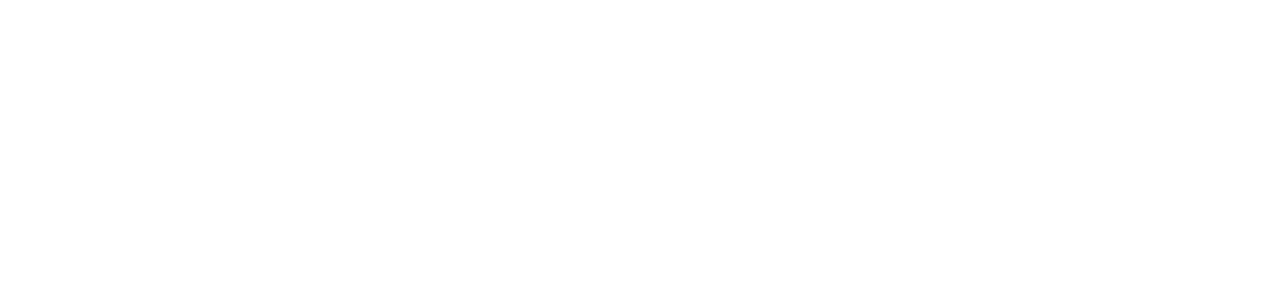
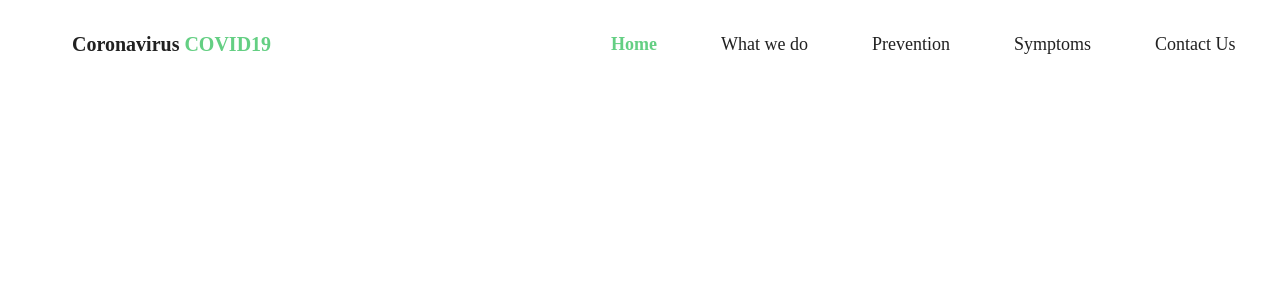
Before and after one commit to rawand1998/nadsoft-Coronavirus, a React (Create React App) app: page / in a window 1280 px wide. Shown: the top 300 px of the page. Built offline with nearby package versions, Linux system fonts and the light colour scheme.

Commit message:
navbar component

```diff
--- a/package.json
+++ b/package.json
@@ -8,6 +8,7 @@
     "@testing-library/user-event": "^13.5.0",
     "react": "^18.2.0",
     "react-dom": "^18.2.0",
+    "react-icons": "^4.6.0",
     "react-scripts": "5.0.1",
     "web-vitals": "^2.1.4"
   },
--- a/src/App.js
+++ b/src/App.js
@@ -1,9 +1,10 @@
+import NavBar from './Components/Navbar';
 import './styling/index'
 
 function App() {
   return (
-    <div className="App">
-
+    <div>
+     <NavBar/>
     </div>
   );
 }
--- a/src/Components/Navbar.jsx
+++ b/src/Components/Navbar.jsx
@@ -0,0 +1,76 @@
+import React, { useState, useRef, useEffect } from "react";
+import { AiOutlineMenu } from "react-icons/ai";
+function NavBar() {
+  const [scrolled, setScrolled] = useState(false);
+  const menuRef = useRef(null);
+  const removeShadw = useRef(null);
+  const [toggle, setToggle] = useState(false);
+  useEffect(() => {
+    const onScroll = () => {
+      if (window.scrollY > 80) {
+        setScrolled(true);
+      } else {
+        setScrolled(false);
+      }
+    };
+
+    window.addEventListener("scroll", onScroll);
+
+    return () => window.removeEventListener("scroll", onScroll);
+  }, []);
+
+  const toggleMenu = () => {
+    menuRef.current.classList.toggle("show__menu");
+    setToggle(true);
+  };
+  const hide_menu = () => {
+    console.log("hi");
+    removeShadw.current.classList.remove("show__menu");
+  };
+  return (
+    <div
+      className={scrolled ? "navbar_container scrolled" : "navbar_container"}
+    >
+      <div className="logo">
+        <span>
+          Coronavirus <span> COVID19</span>
+        </span>
+      </div>
+      <div className="menu" ref={menuRef}>
+        <nav>
+          <li>
+            <a href="" onClick={hide_menu} className="active">
+              {" "}
+              Home
+            </a>
+          </li>
+          <li>
+            <a href="" onClick={hide_menu}>
+              What we do
+            </a>
+          </li>
+          <li>
+            <a href="" onClick={hide_menu}>
+              Prevention
+            </a>
+          </li>
+          <li>
+            <a href="" onClick={hide_menu}>
+              Symptoms
+            </a>
+          </li>
+          <li>
+            <a href="" onClick={hide_menu}>
+              Contact Us
+            </a>
+          </li>
+        </nav>
+      </div>
+      <span className="mobile__menu">
+        <AiOutlineMenu onClick={toggleMenu} className="AiOutlineMenu" />
+      </span>
+    </div>
+  );
+}
+
+export default NavBar;
--- a/src/styling/navbar.css
+++ b/src/styling/navbar.css
@@ -0,0 +1,142 @@
+.navbar_container {
+    display: flex;
+    justify-content: space-between;
+    background-color: transparent;
+    align-items: center;
+    padding-left: 5%;
+    width: 95%;
+    position: fixed;
+    padding-top: 25px;
+  }
+  .logo span {
+    font-weight: 600;
+    color: #212121;
+    font-size: 20px;
+  }
+  .logo span > span {
+    color: #64cf83;
+  }
+  .scrolled {
+    background-color: #fff;
+    box-shadow: 1px 1px 1px 1px rgba(217, 217, 217, 0.1);
+    z-index: 100000;
+    height: 80px;
+    display: flex;
+    padding:20px 80px;
+    align-items: center;
+  }
+  .scrolled nav li a {
+    color: #212121 !important;
+  }
+  .scrolled .contact_btn {
+    background-color: #212121;
+    color: #fff;
+    border: 1px solid #ffff;
+  }
+  .scrolled .logo span {
+    color: #212121;
+  }
+  .scrolled .menu .icons a {
+    background-color: #fff;
+    color: #212121;
+    border: 1px solid #212121;
+  }
+  .menu {
+    display: flex;
+    gap: 2rem;
+    align-items: center;
+    justify-content: center;
+    width: 60%;
+  }
+  .menu nav {
+    display: flex;
+    color: #fff;
+    list-style: none;
+    gap: 4rem;
+  }
+  .menu nav li a {
+    text-decoration: none;
+    color: #212121;
+    font-size: 18px;
+    cursor: pointer;
+  }
+  .menu nav li a.active {
+    color: #64cf83;
+    font-weight: bold;
+  }
+  .menu nav li a.active:hover {
+    color: #212121;
+  }
+  nav li a:hover {
+    color: #64cf83;
+  }
+  .menu .icons {
+    display: flex;
+    gap: 0.5rem;
+    align-items: center;
+  }
+  .menu .icons a {
+    width: 25px;
+    height: 25px;
+    color: #212121;
+    border: 1px solid rgba(255, 255, 255, 0.5);
+    border-radius: 50%;
+    padding: 5px;
+
+    display: flex;
+    align-items: center;
+    justify-content: center;
+  }
+  .menu .icons a:hover {
+    color: #64cf83;
+  }
+  .contact_btn {
+    border: 1px solid #212121;
+    border-radius: 5px;
+    font-weight: 600;
+    font-size: 1rem;
+    color: #212121;
+    background-color: transparent;
+    transition: 0.3s ease-in-out;
+    padding: 10px 18px;
+    font-size: 18px;
+    cursor: pointer;
+    margin: 15px 0px;
+  }
+  .contact_btn:hover {
+    color: #64cf83;
+  }
+  .mobile__menu {
+    display: none;
+  }
+
+  @media only screen and (max-width: 768px) {
+    .mobile__menu {
+      display: block;
+    }
+    .menu {
+      display: none;
+    }
+    .AiOutlineMenu {
+      color: #64cf83;
+      font-size: 28px;
+      cursor: pointer;
+    }
+    .show__menu {
+      display: flex !important;
+      position: fixed;
+      top: 0;
+      right: 0;
+      width: 100%;
+      height: 100%;
+      z-index: 99;
+      display: none;
+      line-height: 48px;
+      flex-direction: column;
+      justify-content: center;
+      align-items: center;
+    }
+    .show__menu nav {
+      flex-direction: column;
+    }
+  }
```
Also changed, not shown: 1 other file (tests, documents, lock files or other folders).
